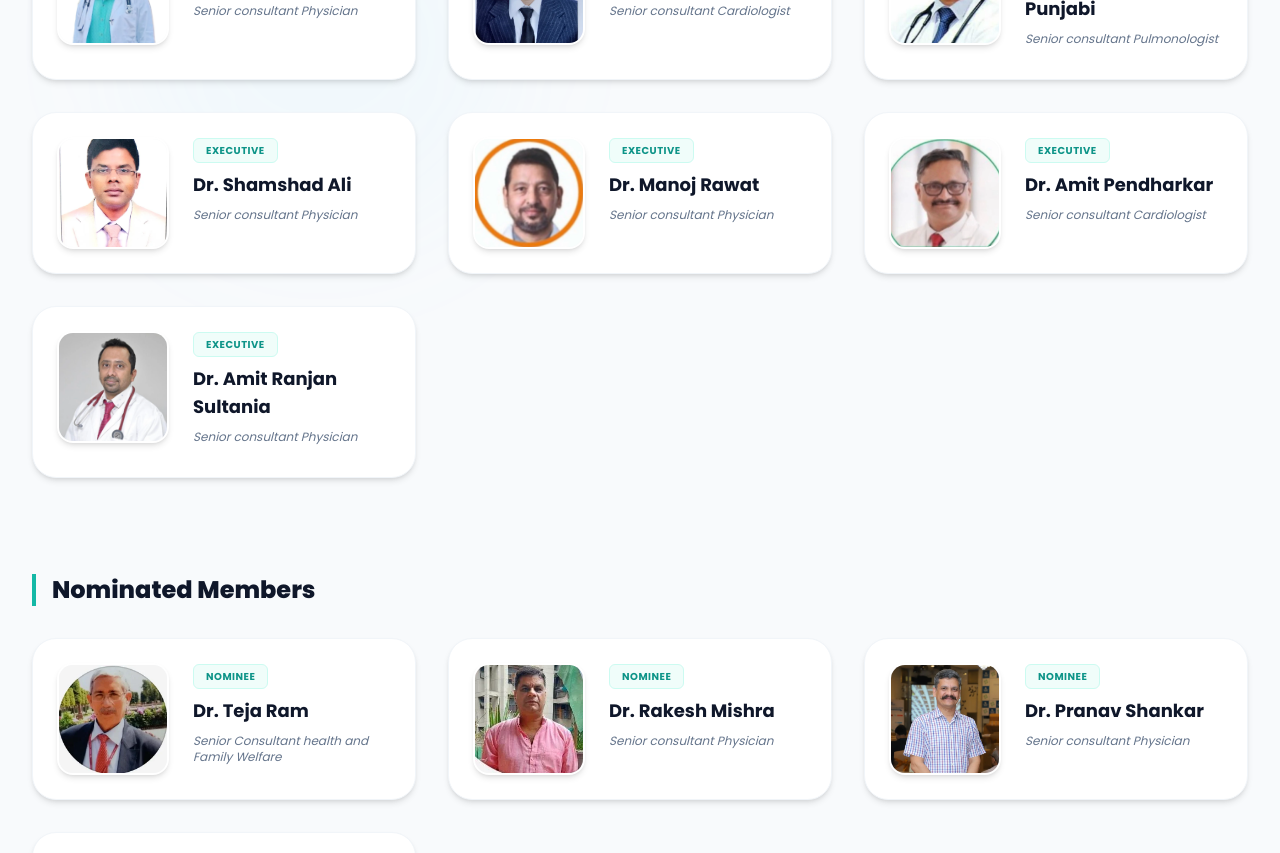
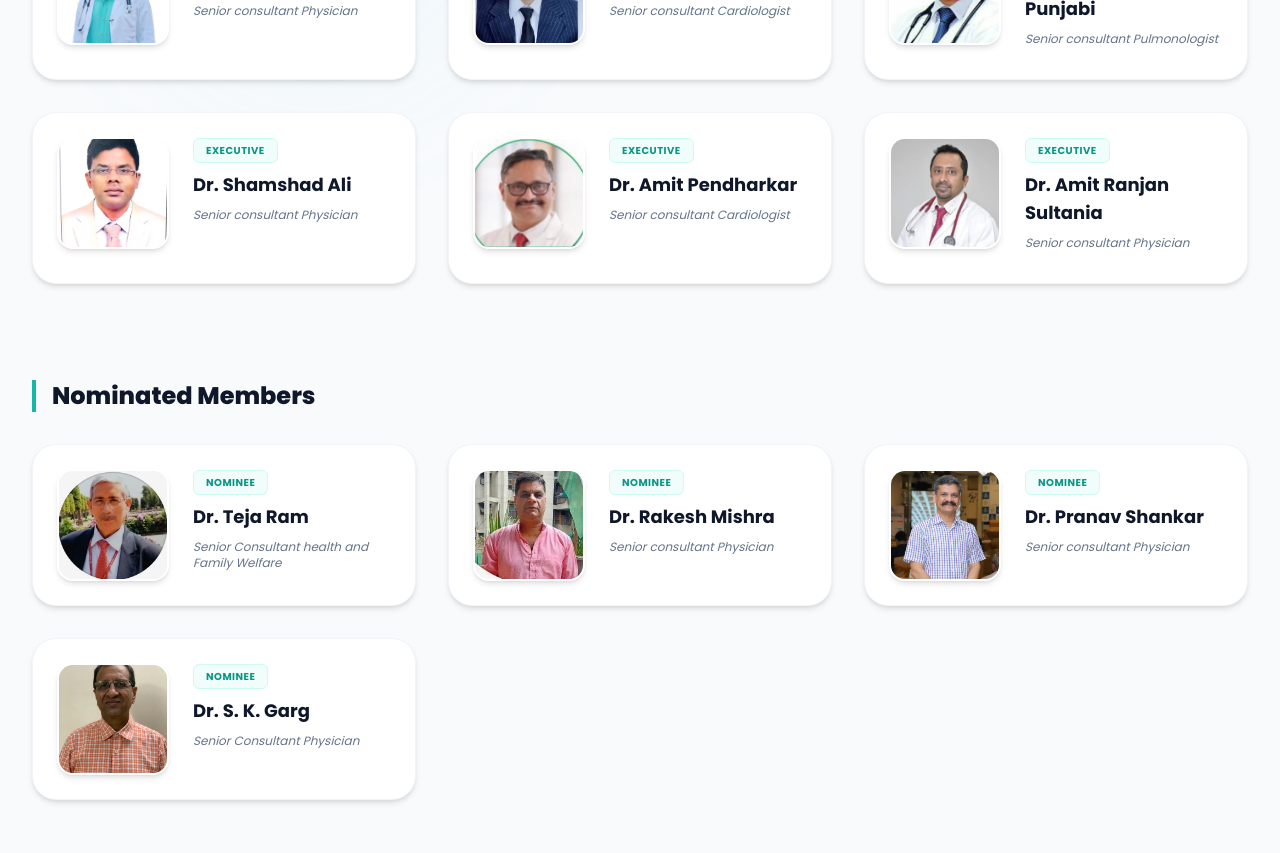
Before and after one commit to Akshatsah04/dwarka-diabetes-association, a React (Vite) app: page / in a window 1280 px wide. Shown: the part 4260-5113 px from the top of the page. Built offline with nearby package versions, Linux system fonts and the light colour scheme.

Commit message:
feat: add team member directory and gallery event data to ddaData.js

```diff
--- a/src/data/ddaData.js
+++ b/src/data/ddaData.js
@@ -81,12 +81,6 @@ export const teamData = {
       role: '',
       qualifications: 'Senior consultant Physician',
       avatar: '/shamshad_ali.webp',
-    },
-    {
-      name: 'Dr. Manoj Rawat',
-      role: '',
-      qualifications: 'Senior consultant Physician',
-      avatar: '/manoj_rawat.webp',
     },
     {
       name: 'Dr. Amit Pendharkar',
```
